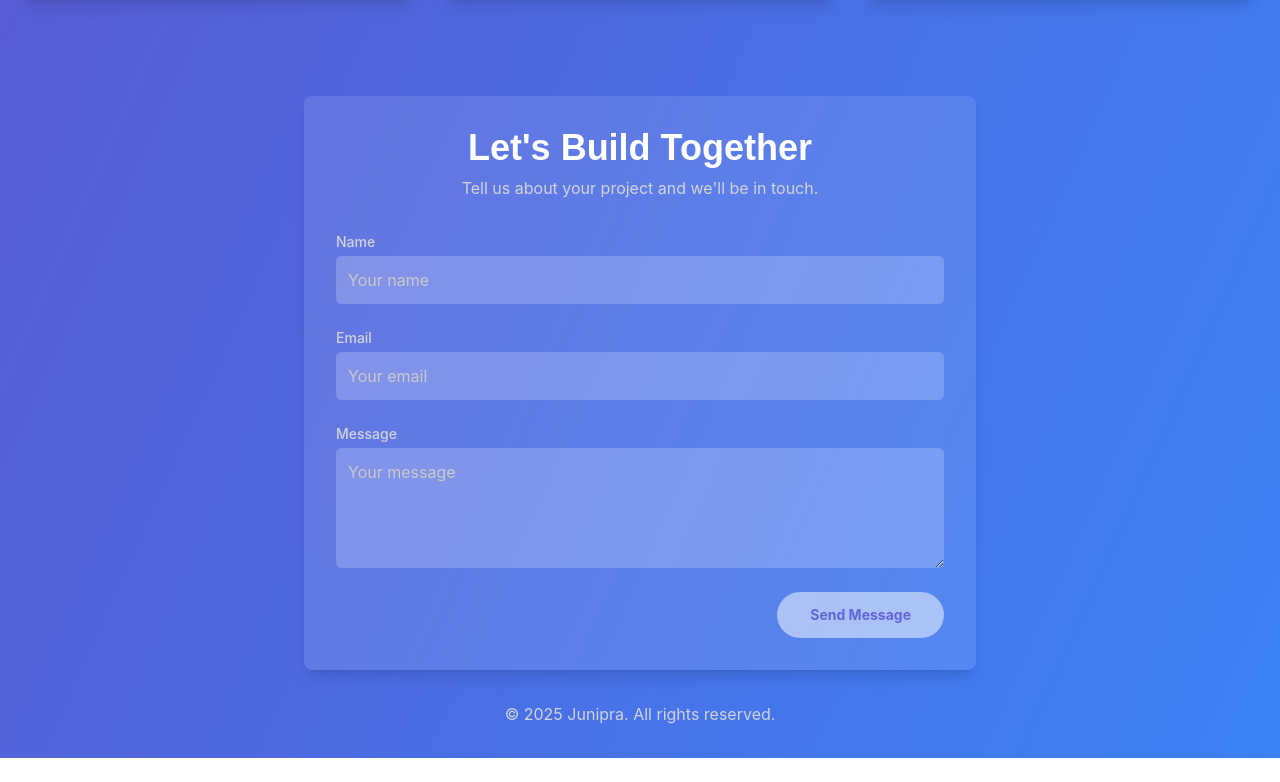
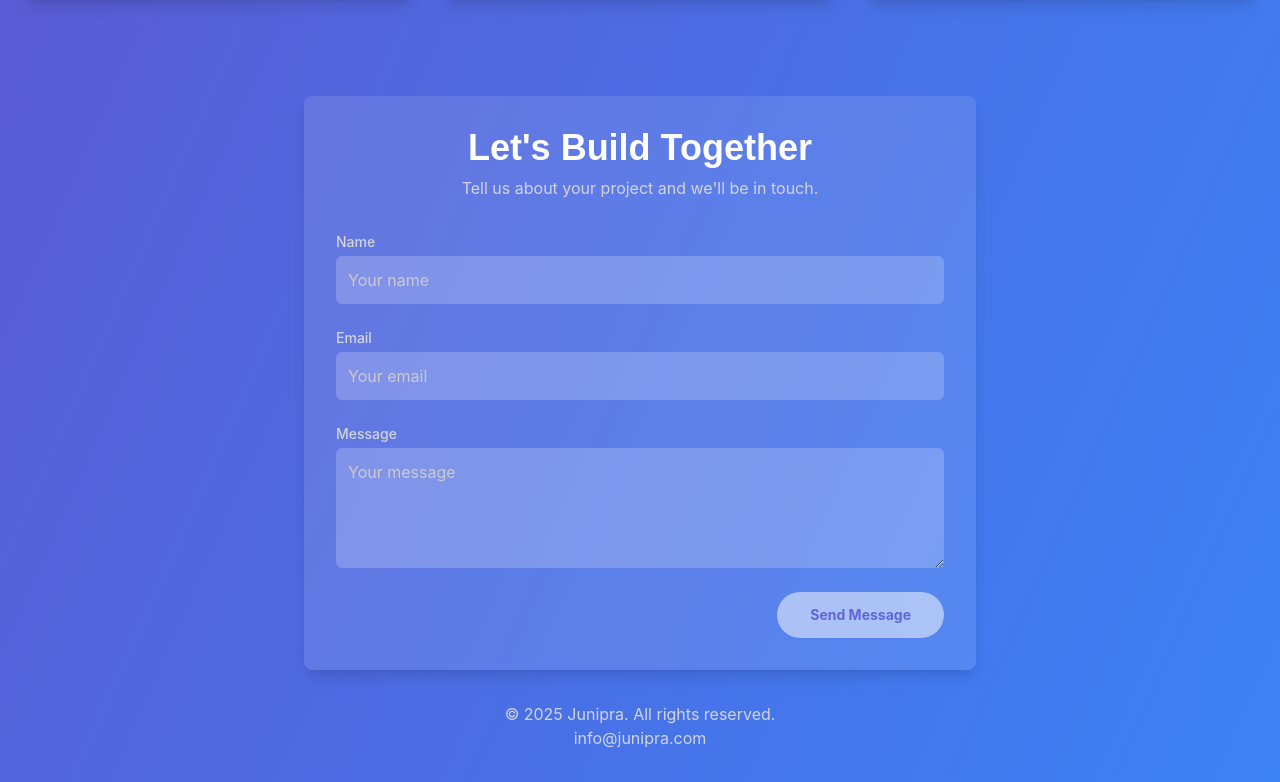
Before and after one commit to junipra/Junipra, a Vue app: page / in a window 1280 px wide. Shown: the part 2103-2885 px from the top of the page. Before the commit the page ends 2861 px from the top, so only its background shows below. Built offline with nearby package versions, Linux system fonts and the light colour scheme; no server answers.

Commit message:
add email

```diff
--- a/src/components/HomeView.vue
+++ b/src/components/HomeView.vue
@@ -119,11 +119,7 @@ const currentYear = computed(() => new Date().getFullYear());
 
     <footer class="py-8 text-center text-gray-300">
       <p>&copy; {{ currentYear }} Junipra. All rights reserved.</p>
-      <!-- <div class="flex justify-center space-x-4 mt-4">
-        <a href="#" class="hover:text-white">Twitter</a>
-        <a href="#" class="hover:text-white">LinkedIn</a>
-        <a href="#" class="hover:text-white">GitHub</a>
-      </div> -->
+      <a href="mailto:info@junipra.com" class="hover:text-white">info@junipra.com</a>
     </footer>
   </div>
 </template>
```
